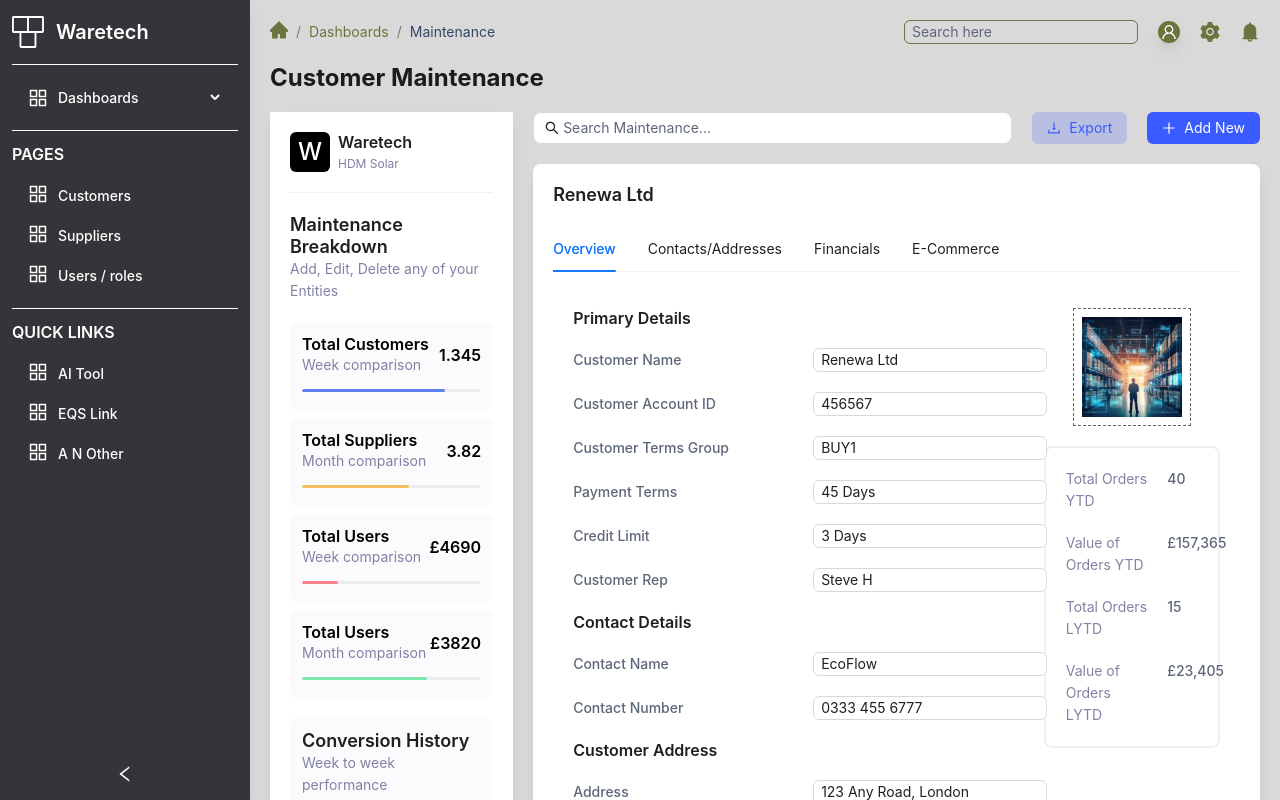
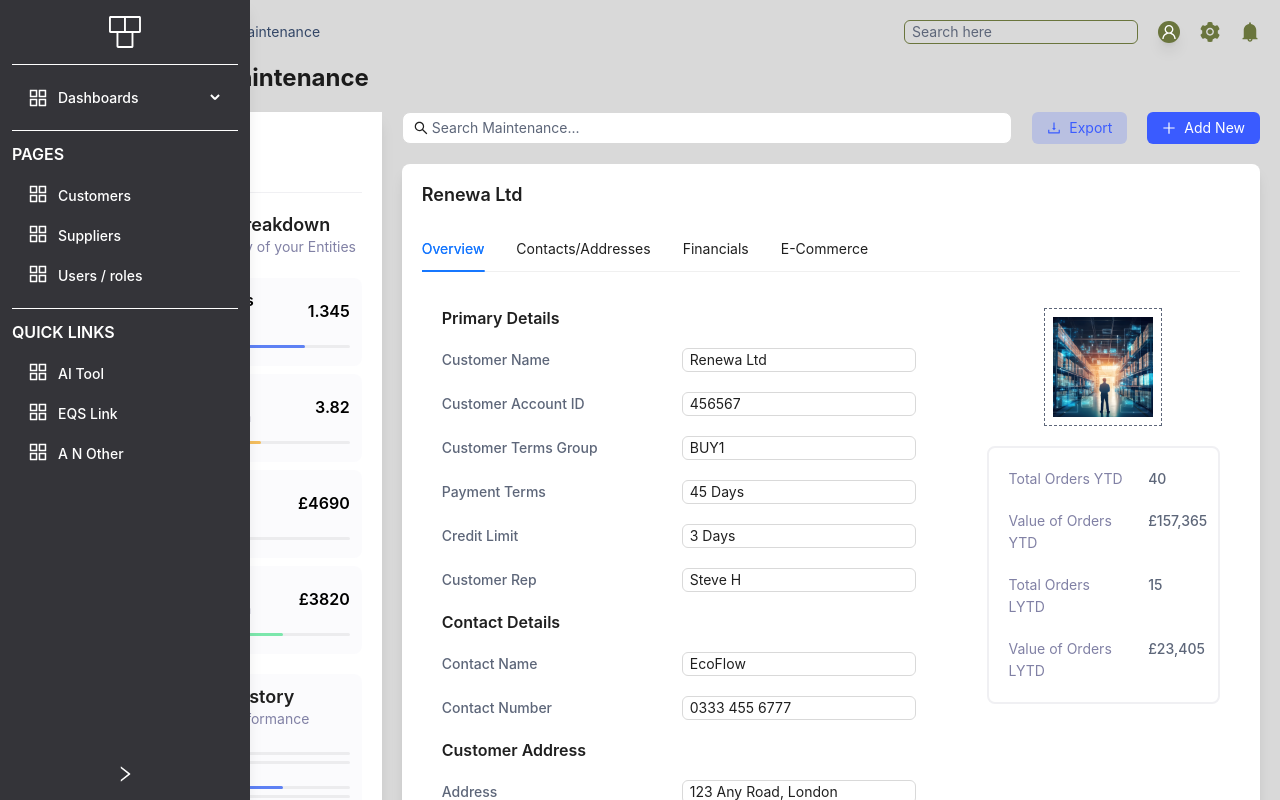
Before and after one commit to moinuddinrao/waretech, a React (Vite) app: page /dashboards/maintenance in a window 1280 px wide. Shown: the top 800 px of the page. Built offline with nearby package versions, Linux system fonts and the light colour scheme; the HTML template or start-up script is replaced by a standard one.

Commit message:
style: adjust sidebar width and layout margins for responsiveness

```diff
--- a/src/Layout.tsx
+++ b/src/Layout.tsx
@@ -9,7 +9,7 @@ export const Layout = () => {
     <Space direction="vertical" className="w-full h-full min-h-screen">
       <AntdLayout>
         <Sidebar />
-        <AntdLayout className="w-full h-full bg-light px-3 lg:px-5">
+        <AntdLayout className="w-full h-full ml-[75px] px-3 lg:px-5 bg-light">
           <Header />
           <AntdLayout.Content className="w-full h-full lg:min-h-[93vh] pb-3 lg:pb-5">
             <Outlet />
--- a/src/components/Sidebar.tsx
+++ b/src/components/Sidebar.tsx
@@ -102,9 +102,9 @@ export const Sidebar = () => {
   return (
     <Layout.Sider
       theme="light"
-      width={250}
+      width={collapsed ? 75 : 250}
       breakpoint="lg"
-      className="!sticky !top-0 !left-0 !h-screen !max-h-screen !shadow-lg !bg-dark"
+      className="!z-20 !fixed !top-0 !left-0 !h-screen !max-h-screen !shadow-lg !bg-dark"
       collapsible
       collapsed={collapsed}
       onCollapse={(value) => setCollapsed(value)}
```
